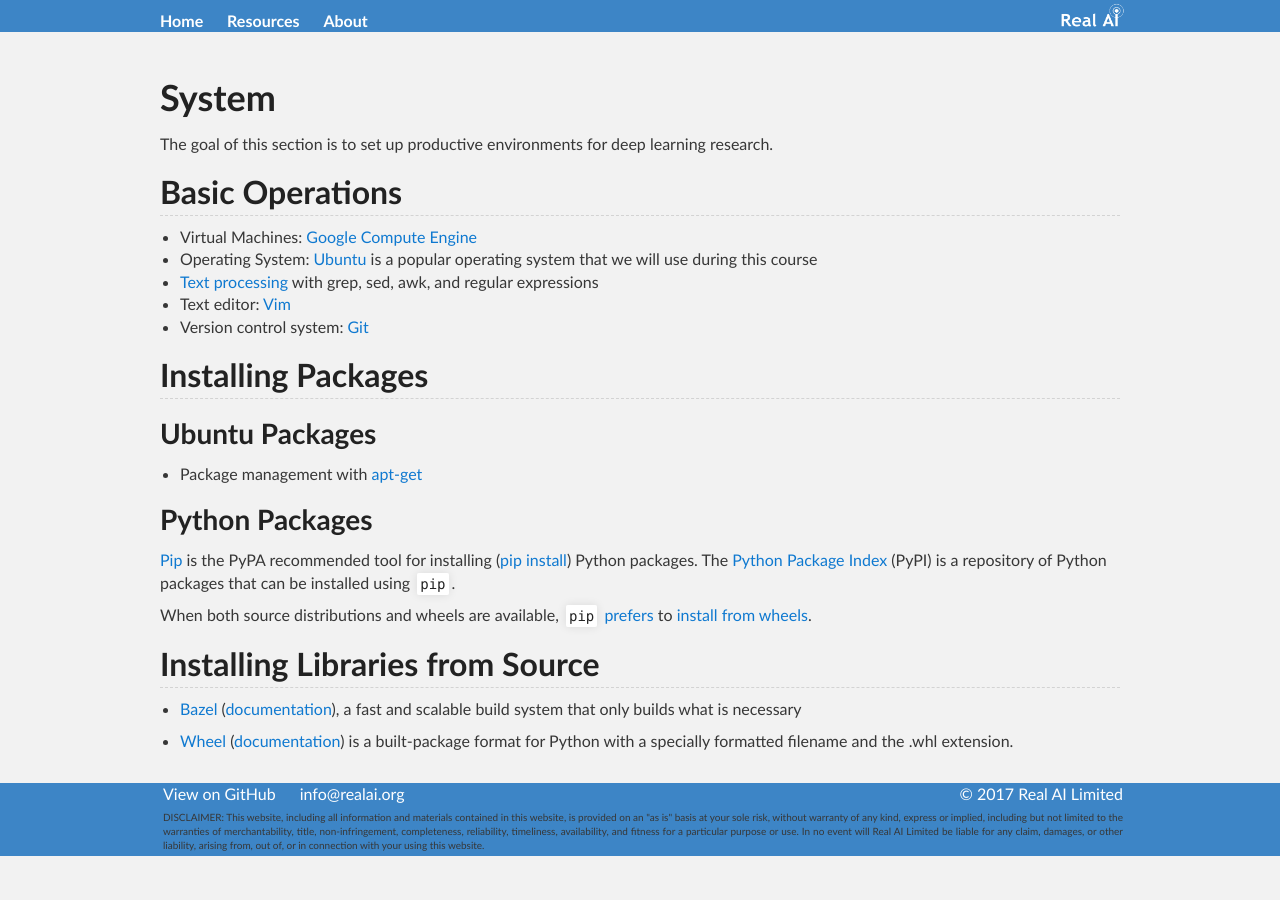
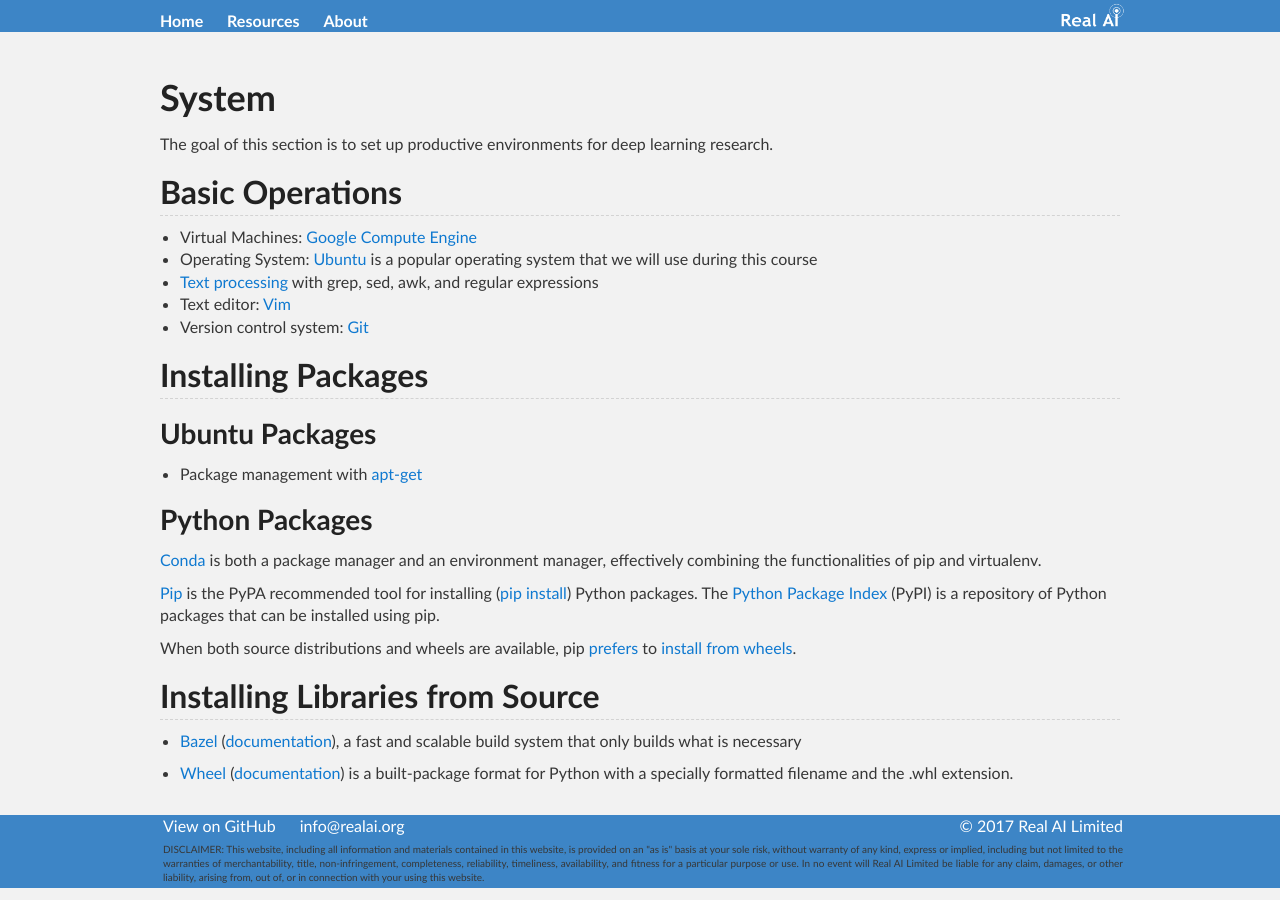
Before and after one commit to Tonywuhk/realai.org, a Jekyll site: the page built from course/system.md, in a window 1280 px wide. Built offline with Jekyll 4.4.1, drawn with Linux system fonts in a browser that asks for light colours; our own code applies the rules of GitHub Pages for plain Markdown files; the repository's description, which GitHub fills in, is left out.

Commit message:
Update files

```diff
--- a/course/system.md
+++ b/course/system.md
@@ -21,9 +21,11 @@
 
 ### Python Packages
 
-[Pip](https://pypi.python.org/pypi/pip) is the PyPA recommended tool for installing ([pip install](https://pip.pypa.io/en/stable/reference/pip_install/)) Python packages. The [Python Package Index](https://pypi.python.org/pypi) (PyPI) is a repository of Python packages that can be installed using `pip`.
+[Conda](http://realai.org/course/conda/) is both a package manager and an environment manager, effectively combining the functionalities of pip and virtualenv.
 
-When both source distributions and wheels are available, `pip` [prefers](https://packaging.python.org/tutorials/installing-packages/#source-distributions-vs-wheels) to [install from wheels](https://pip.pypa.io/en/stable/user_guide/#installing-from-wheels).
+[Pip](https://pypi.python.org/pypi/pip) is the PyPA recommended tool for installing ([pip install](https://pip.pypa.io/en/stable/reference/pip_install/)) Python packages. The [Python Package Index](https://pypi.python.org/pypi) (PyPI) is a repository of Python packages that can be installed using pip.
+
+When both source distributions and wheels are available, pip [prefers](https://packaging.python.org/tutorials/installing-packages/#source-distributions-vs-wheels) to [install from wheels](https://pip.pypa.io/en/stable/user_guide/#installing-from-wheels).
 
 ## Installing Libraries from Source
 
```
Also changed, not shown: course/lab/README.md (added, +9 -0 lines), course/lab/conda-tf-snt.md (+3 -3 lines), course/lab/gce-jupyter.md (+3 -1 lines).
